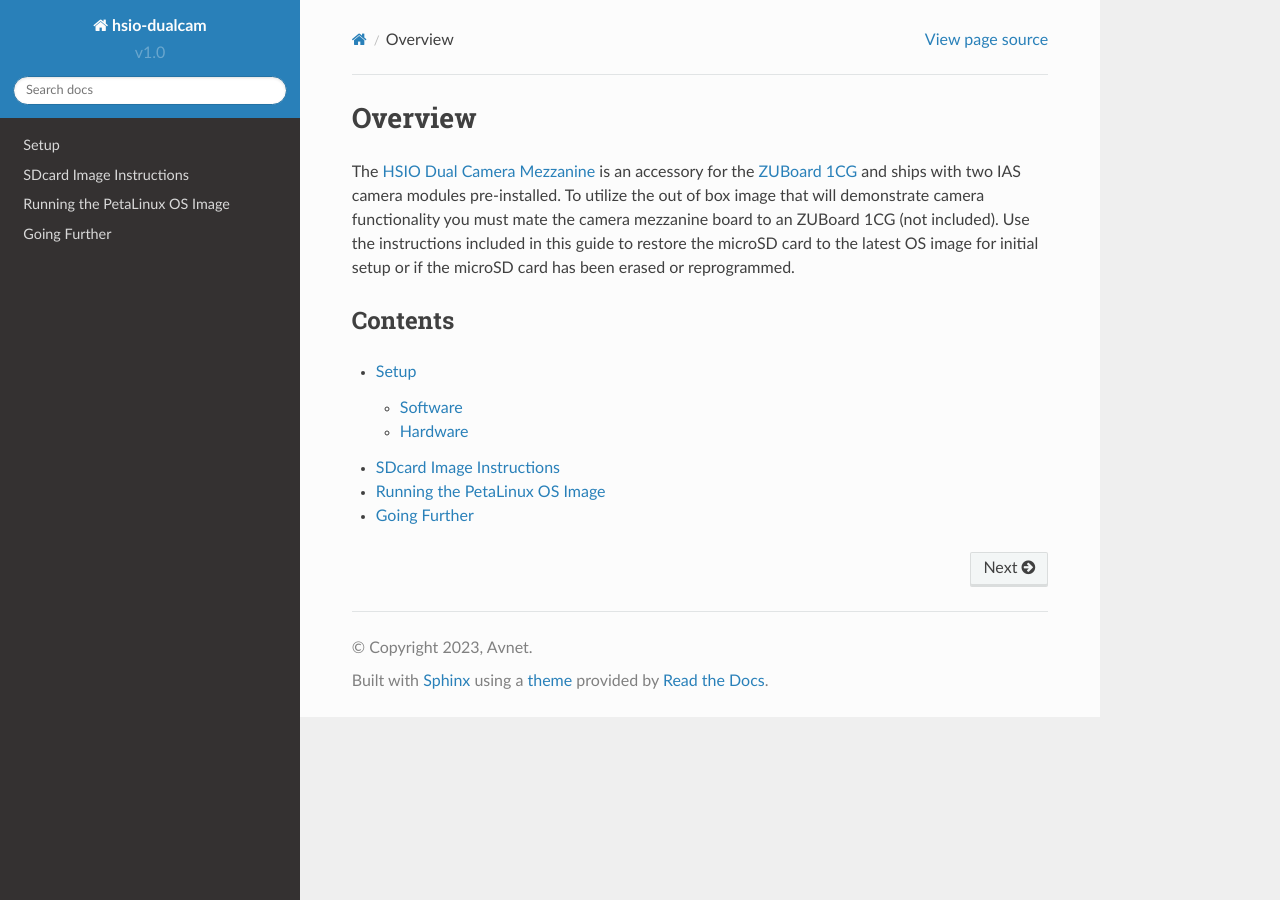
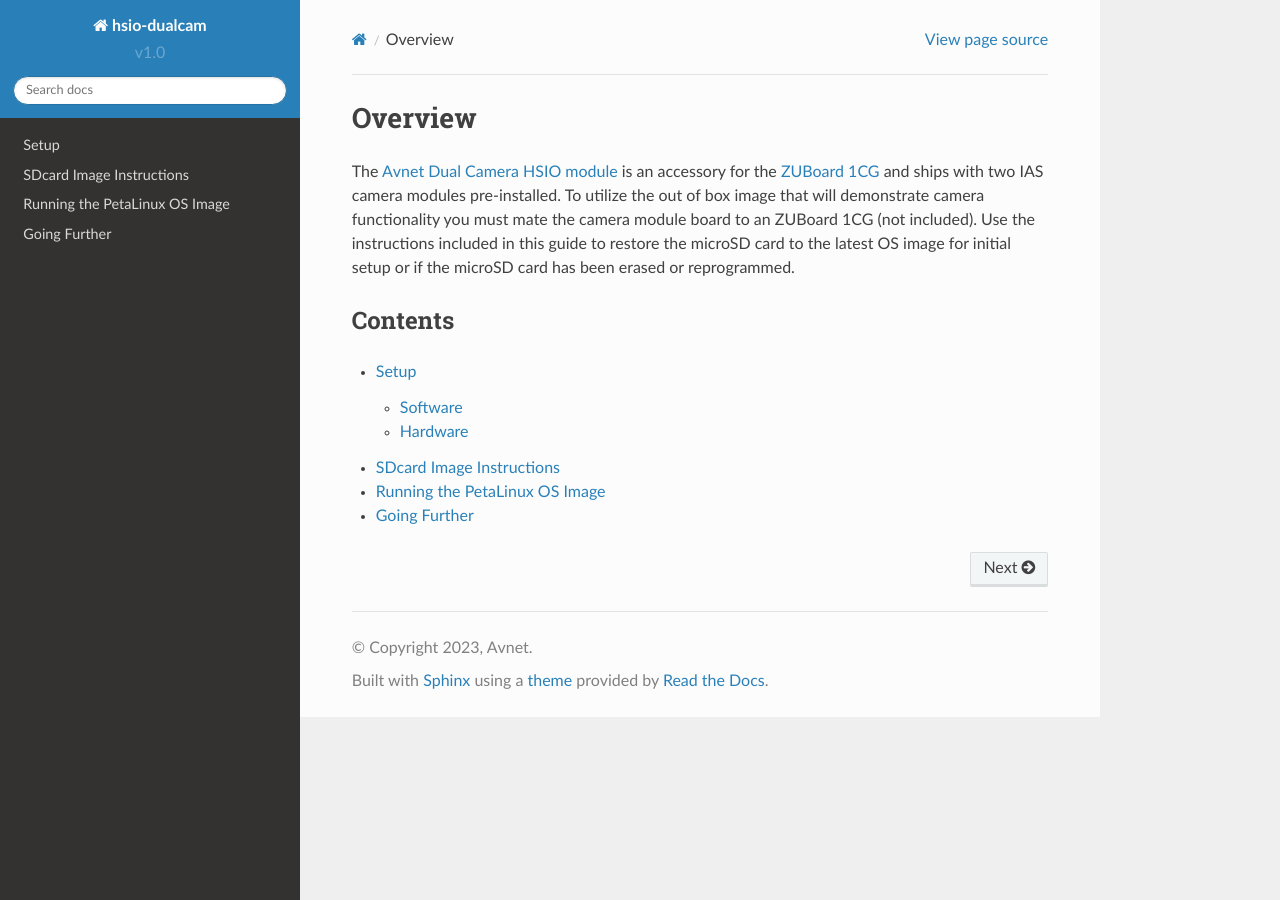
Before and after one commit to Avnet/hsio-dualcam-rtd, a Sphinx documentation site: the page built from docs/source/index.rst, in a window 1280 px wide. Built offline with Sphinx 7.4.7 and the Read the Docs theme 2.0.0, drawn with Linux system fonts in a browser that asks for light colours.

Commit message:
edits module not mezzanine

```diff
--- a/docs/source/index.rst
+++ b/docs/source/index.rst
@@ -1,7 +1,7 @@
 Overview
 ===================================
 
-The `HSIO Dual Camera Mezzanine <https://avnet.me/dualcam-hsio-module/>`_ is an accessory for the `ZUBoard 1CG <https://avnet.me/zuboard-1cg/>`_ and ships with two IAS camera modules pre-installed. To utilize the out of box image that will demonstrate camera functionality you must mate the camera mezzanine board to an ZUBoard 1CG (not included). Use the instructions included in this guide to restore the microSD card to the latest OS image for initial setup or if the microSD card has been erased or reprogrammed.
+The `Avnet Dual Camera HSIO module <https://avnet.me/dualcam-hsio-module/>`_ is an accessory for the `ZUBoard 1CG <https://avnet.me/zuboard-1cg/>`_ and ships with two IAS camera modules pre-installed. To utilize the out of box image that will demonstrate camera functionality you must mate the camera module board to an ZUBoard 1CG (not included). Use the instructions included in this guide to restore the microSD card to the latest OS image for initial setup or if the microSD card has been erased or reprogrammed.
 
 
 
--- a/docs/source/sdcard.rst
+++ b/docs/source/sdcard.rst
@@ -1,7 +1,7 @@
 SDcard Image Instructions
 =========================
 
-The following procedure will write the ZUBoard 1CG 16GB microSD card with the out of box image for the Dual Camera HSIO mezzanine card.
+The following procedure will write the ZUBoard 1CG 16GB microSD card with the out of box image for the Dual Camera HSIO module.
 
 **WARNING This procedure will erase everything on the microSD card, so backup anything important prior to running performing this operation.**
 
```
Also changed, not shown: docs/source/linux_demo.rst (+15 -9 lines).
